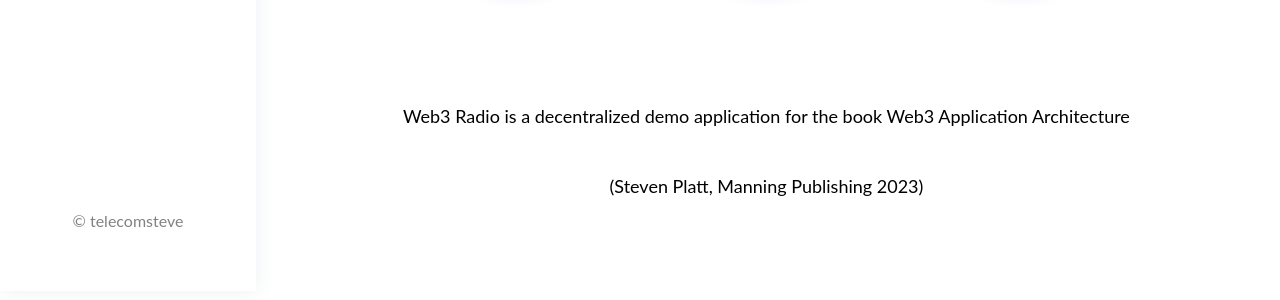
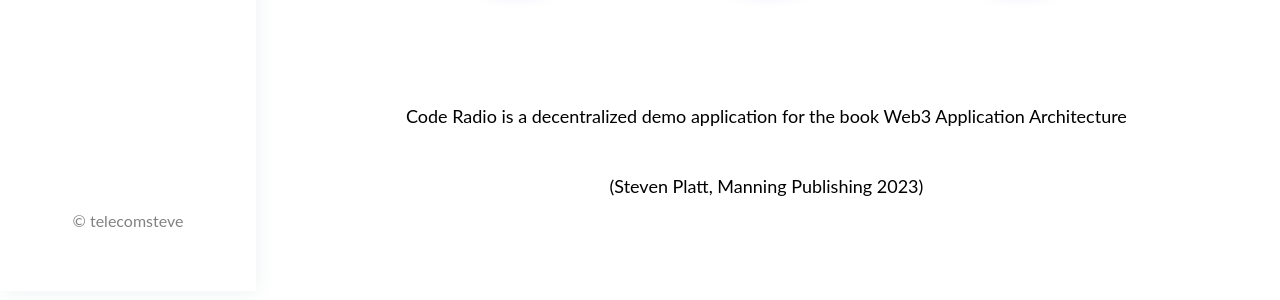
Before and after one commit to stevenplatt/telecomsteve-flask, a Flask app: page /radio in a window 1280 px wide. Shown: the part 509-809 px from the top of the page. Run offline with Flask 2, Linux system fonts and the light colour scheme.

Commit message:
Update radio.html

```diff
--- a/telecomsteve/templates/radio.html
+++ b/telecomsteve/templates/radio.html
@@ -20,7 +20,7 @@
 
 
                 <br>
-                <p>Web3 Radio is a decentralized demo application for the book Web3 Application Architecture <br><br>
+                <p>Code Radio is a decentralized demo application for the book Web3 Application Architecture <br><br>
                     (Steven Platt, Manning Publishing 2023)</p>
             </div>
         </div>
```
